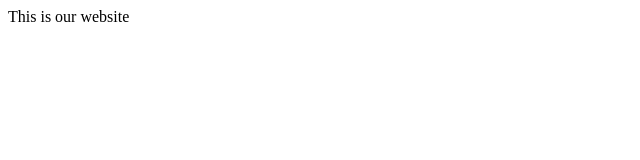
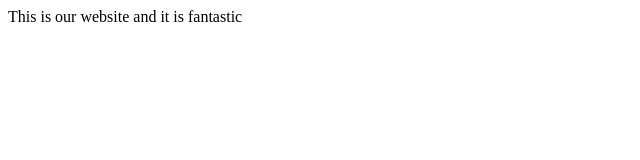
Before and after one commit to kea137/Laravel-, a plain HTML site: page index.html in a window 1280 px wide. Shown: the whole page, without its empty margins (0-640 px from the left). Drawn offline with Linux system fonts and the light colour scheme.

Commit message:
modification

```diff
--- a/index.html
+++ b/index.html
@@ -3,6 +3,6 @@
 <title>Our website</title>
 </head>
 <body>
-This is our website
+This is our website and it is fantastic
 </body>
 </html>
```
